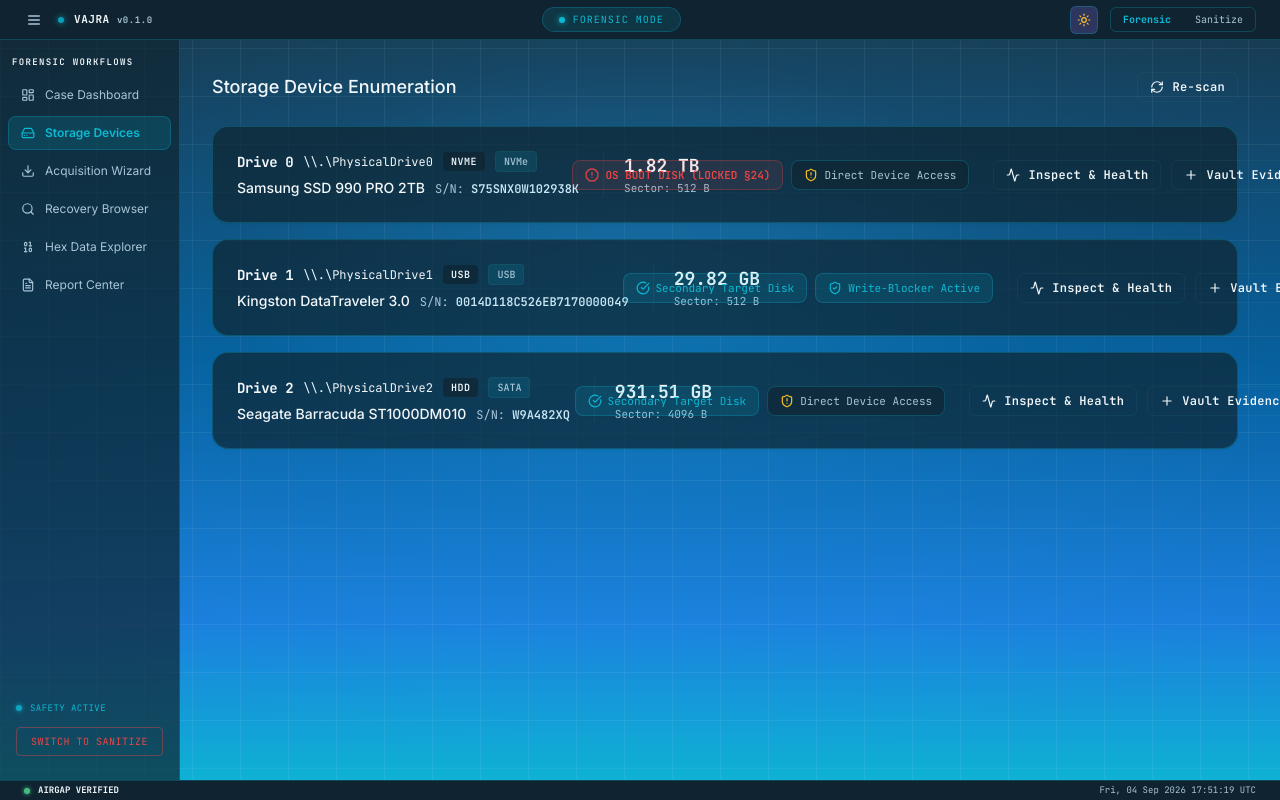
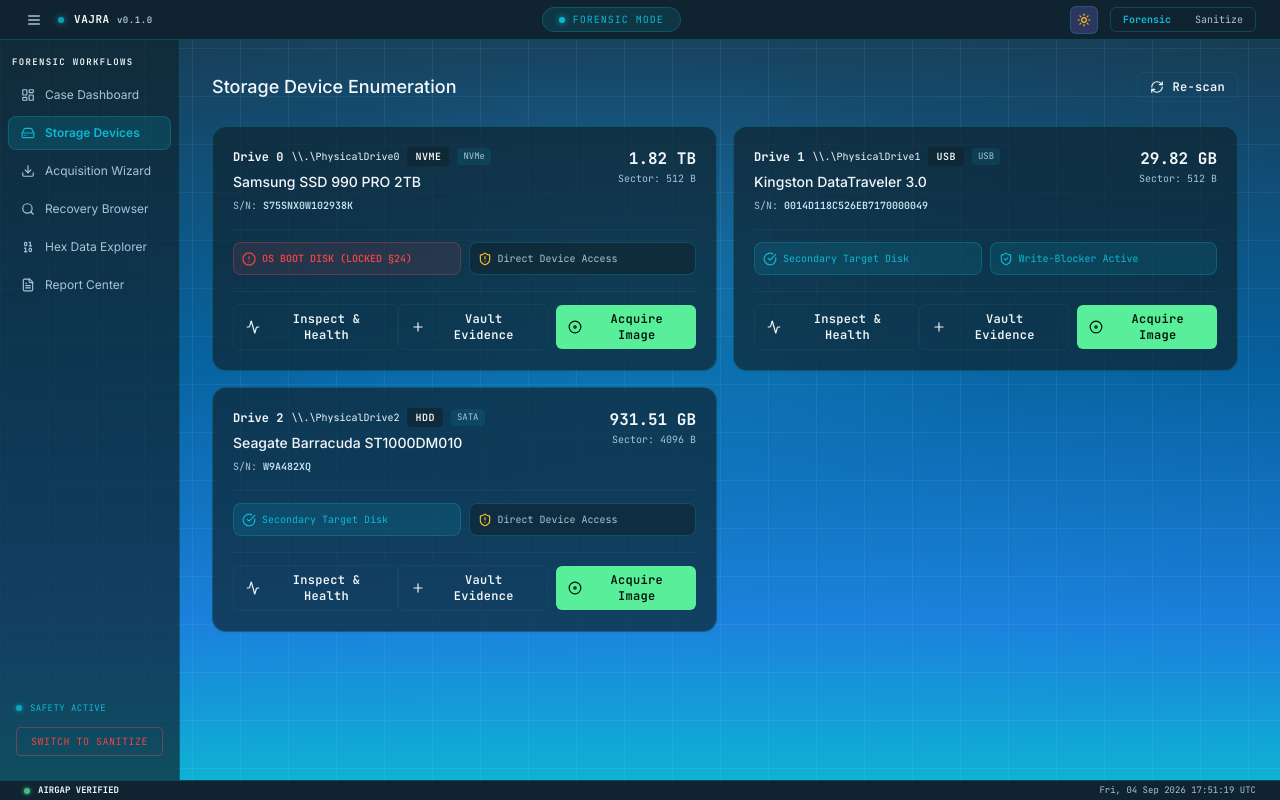
Before and after one commit to syedzahidsaleem/vajra-forensics-platform, a React (Vite) app in the folder ui/: page / in a window 1280 px wide. Both pictures are taken after a click on the button "Storage Devices". Built offline with nearby package versions, Linux system fonts and the light colour scheme.

Commit message:
style(ui): restore clean vertical card layout in 2-column grid for device selection

```diff
--- a/ui/src/screens/DeviceSelection.tsx
+++ b/ui/src/screens/DeviceSelection.tsx
@@ -111,8 +111,8 @@ export const DeviceSelection: React.FC = () => {
         </GlowButton>
       </div>
 
-      {/* Device List — Horizontal Bars */}
-      <div className="flex flex-col gap-4 w-full">
+      {/* Device Grid — Vertical Cards */}
+      <div className="grid grid-cols-1 md:grid-cols-2 gap-4">
         {devices.map((device: DeviceDescriptor) => {
           const isSystem = device.is_system_disk;
           const isWriteBlocked = device.is_write_blocked;
@@ -121,79 +121,73 @@ export const DeviceSelection: React.FC = () => {
           return (
             <div
               key={device.path}
-              style={{ border: '1px solid var(--border)', borderRadius: '16px' }}
-              className="w-full p-5 sm:p-6 bg-[var(--surface)] text-[var(--text)] rounded-2xl shadow-sm transition-all duration-200 hover:border-[var(--primary)]/40 flex flex-col xl:flex-row xl:items-center justify-between gap-5"
+              style={{ border: '1px solid var(--border)', borderRadius: '14px' }}
+              className="p-5 bg-[var(--surface)] text-[var(--text)] rounded-xl flex flex-col justify-between gap-4 h-full shadow-sm transition-all duration-200 hover:border-[var(--primary)]/40"
             >
-              {/* Left: Drive Info + Capacity */}
-              <div className="flex items-center gap-5 sm:gap-6 shrink-0 min-w-0">
-                {/* Identity & Hardware Specs */}
-                <div className="space-y-1.5 min-w-[240px] sm:min-w-[280px]">
-                  <div className="flex items-center gap-2.5 flex-wrap">
-                    <span className={`font-mono text-sm font-bold tracking-tight ${isForensic ? 'text-[var(--forensic-text-primary)]' : 'text-[var(--sanitize-accent)]'}`}>
+              {/* Drive Top Row: Identity on Left, Capacity on Right */}
+              <div className="flex items-start justify-between gap-3">
+                <div className="space-y-1.5 min-w-0">
+                  <div className="flex items-center gap-2 flex-wrap">
+                    <span className={`font-mono text-xs font-bold ${isForensic ? 'text-[var(--forensic-text-primary)]' : 'text-[var(--sanitize-accent)]'}`}>
                       {devInfo.primary}
                     </span>
-                    <span className="font-mono text-xs text-[var(--text)]/50">
+                    <span className="font-mono text-[10px] text-[var(--text)]/50">
                       {devInfo.raw}
                     </span>
                     <FileTypeBadge type={device.media_type} />
                     {device.bus_type && (
-                      <span className={`px-2 py-0.5 rounded text-[10px] font-mono font-medium ${isForensic ? 'bg-[rgba(13,184,211,0.12)] text-[var(--forensic-text-secondary)] border border-[var(--forensic-border)]/40' : 'bg-[rgba(255,59,59,0.12)] text-[var(--sanitize-text-secondary)] border border-[var(--sanitize-border)]/40'}`}>
+                      <span className={`px-1.5 py-0.5 rounded text-[9px] font-mono ${isForensic ? 'bg-[rgba(13,184,211,0.1)] text-[var(--forensic-text-secondary)]' : 'bg-[rgba(255,59,59,0.12)] text-[var(--sanitize-text-secondary)]'}`}>
                         {device.bus_type}
                       </span>
                     )}
                   </div>
-                  <div className="flex items-baseline gap-2.5 flex-wrap">
                   <h3 className={`font-medium text-sm font-sans ${isForensic ? 'text-[var(--forensic-text-primary)]' : 'text-[var(--sanitize-text-primary)]'}`}>
                     {device.model}
                   </h3>
-                    <span className={`text-xs font-mono ${isForensic ? 'text-[var(--forensic-text-secondary)]' : 'text-[var(--sanitize-text-secondary)]'}`}>
+                  <div className={`text-[10px] font-mono ${isForensic ? 'text-[var(--forensic-text-secondary)]' : 'text-[var(--sanitize-text-secondary)]'}`}>
                     S/N: <span className={isForensic ? 'text-[var(--forensic-text-mono)] font-semibold' : 'text-[var(--sanitize-text-mono)] font-semibold'}>{device.serial}</span>
-                    </span>
                   </div>
                 </div>
 
-                {/* Capacity & Sector Geometry Stat Block */}
-                <div className="pl-5 border-l border-[var(--border)]/30 shrink-0 font-mono">
-                  <div className={`text-base sm:text-lg font-bold ${isForensic ? 'text-[var(--forensic-text-primary)]' : 'text-[var(--sanitize-text-primary)]'}`}>
+                <div className="text-right shrink-0 pl-3">
+                  <div className={`text-base font-mono font-bold ${isForensic ? 'text-[var(--forensic-text-primary)]' : 'text-[var(--sanitize-text-primary)]'}`}>
                     {formatBytes(device.size_bytes)}
                   </div>
-                  <div className={`text-[11px] ${isForensic ? 'text-[var(--forensic-text-secondary)]' : 'text-[var(--sanitize-text-secondary)]'}`}>
+                  <div className={`text-[10px] font-mono ${isForensic ? 'text-[var(--forensic-text-secondary)]' : 'text-[var(--sanitize-text-secondary)]'}`}>
                     Sector: {device.block_size} B
                   </div>
                 </div>
               </div>
 
-              {/* Right: Badges & Buttons */}
-              <div className="flex items-center justify-between xl:justify-end gap-4 sm:gap-6 flex-wrap xl:flex-nowrap pt-3 xl:pt-0 border-t border-[var(--border)]/20 xl:border-t-0">
-                {/* Safety & Access Badges */}
-                <div className="flex items-center gap-2 text-xs font-mono shrink-0">
+              {/* Middle Row: Safety Badges */}
+              <div className="grid grid-cols-2 gap-2 pt-3 border-t border-[var(--border)]/20 text-[10px] font-mono">
                 {isSystem ? (
-                    <div className="flex items-center gap-1.5 px-3 py-1.5 rounded-lg bg-[rgba(239,68,68,0.1)] border border-[#EF4444]/30 text-[#EF4444] whitespace-nowrap shadow-sm">
+                  <div className="flex items-center gap-1.5 p-2 rounded-lg bg-[rgba(239,68,68,0.1)] border border-[#EF4444]/30 text-[#EF4444]">
                     <AlertOctagon className="w-3.5 h-3.5 flex-shrink-0" />
-                      <span className="font-semibold text-[11px]">OS BOOT DISK (LOCKED §24)</span>
+                    <span className="font-semibold text-[10px]">OS BOOT DISK (LOCKED §24)</span>
                   </div>
                 ) : (
-                    <div className={`flex items-center gap-1.5 px-3 py-1.5 rounded-lg border whitespace-nowrap shadow-sm ${isForensic ? 'bg-[rgba(13,184,211,0.12)] border-[var(--forensic-border)] text-[var(--forensic-accent)]' : 'bg-[rgba(255,59,59,0.08)] border-[var(--sanitize-border)] text-[var(--sanitize-accent)]'}`}>
+                  <div className={`flex items-center gap-1.5 p-2 rounded-lg border ${isForensic ? 'bg-[rgba(13,184,211,0.12)] border-[var(--forensic-border)] text-[var(--forensic-accent)]' : 'bg-[rgba(255,59,59,0.08)] border-[var(--sanitize-border)] text-[var(--sanitize-accent)]'}`}>
                     <CheckCircle className="w-3.5 h-3.5 flex-shrink-0" />
-                      <span className="text-[11px]">Secondary Target Disk</span>
+                    <span>Secondary Target Disk</span>
                   </div>
                 )}
 
                 {isWriteBlocked ? (
-                    <div className={`flex items-center gap-1.5 px-3 py-1.5 rounded-lg border whitespace-nowrap shadow-sm ${isForensic ? 'bg-[rgba(13,184,211,0.12)] border-[var(--forensic-border)] text-[var(--forensic-accent)]' : 'bg-[rgba(255,59,59,0.08)] border-[var(--sanitize-border)] text-[var(--sanitize-accent)]'}`}>
+                  <div className={`flex items-center gap-1.5 p-2 rounded-lg border ${isForensic ? 'bg-[rgba(13,184,211,0.12)] border-[var(--forensic-border)] text-[var(--forensic-accent)]' : 'bg-[rgba(255,59,59,0.08)] border-[var(--sanitize-border)] text-[var(--sanitize-accent)]'}`}>
                     <ShieldCheck className="w-3.5 h-3.5 flex-shrink-0" />
-                      <span className="text-[11px]">Write-Blocker Active</span>
+                    <span>Write-Blocker Active</span>
                   </div>
                 ) : (
-                    <div className={`flex items-center gap-1.5 px-3 py-1.5 rounded-lg border whitespace-nowrap shadow-sm ${isForensic ? 'bg-[rgba(15,36,48,0.6)] border-[var(--forensic-border)] text-[var(--forensic-text-secondary)]' : 'bg-[rgba(30,4,6,0.6)] border-[var(--sanitize-border)] text-[var(--sanitize-text-secondary)]'}`}>
+                  <div className={`flex items-center gap-1.5 p-2 rounded-lg border ${isForensic ? 'bg-[rgba(15,36,48,0.6)] border-[var(--forensic-border)] text-[var(--forensic-text-secondary)]' : 'bg-[rgba(30,4,6,0.6)] border-[var(--sanitize-border)] text-[var(--sanitize-text-secondary)]'}`}>
                     <ShieldAlert className="w-3.5 h-3.5 flex-shrink-0 text-amber-400" />
-                      <span className="text-[11px]">Direct Device Access</span>
+                    <span>Direct Device Access</span>
                   </div>
                 )}
               </div>
 
-                {/* Action Buttons */}
-                <div className="flex items-center gap-2.5 shrink-0">
+              {/* Bottom Row: Action Buttons */}
+              <div className="flex items-center justify-between pt-3 border-t border-[var(--border)]/20">
                 <GlowButton
                   variant="ghost"
                   size="sm"
@@ -203,6 +197,7 @@ export const DeviceSelection: React.FC = () => {
                   Inspect & Health
                 </GlowButton>
 
+                <div className="flex items-center gap-2">
                   {isForensic ? (
                     <>
                       {activeCase && (
```
Lines whose indentation alone changed are shown as unchanged.
